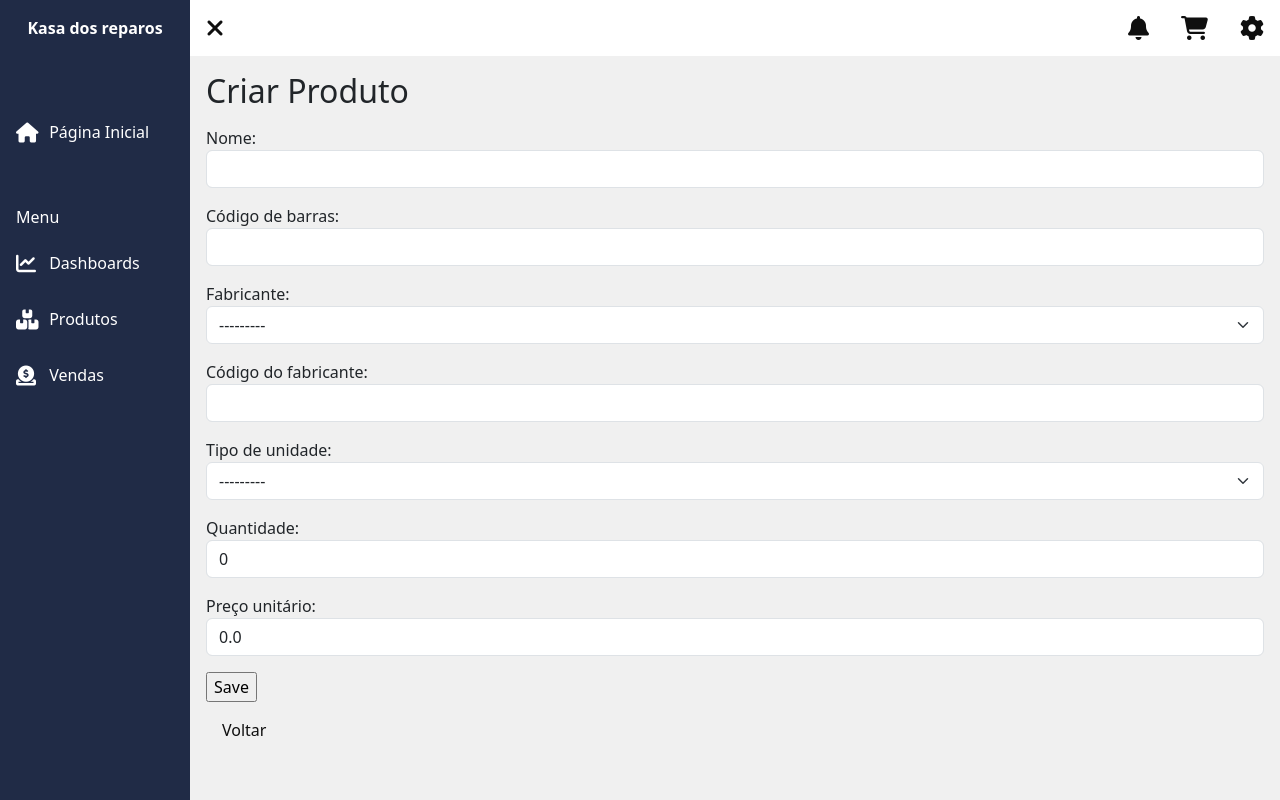
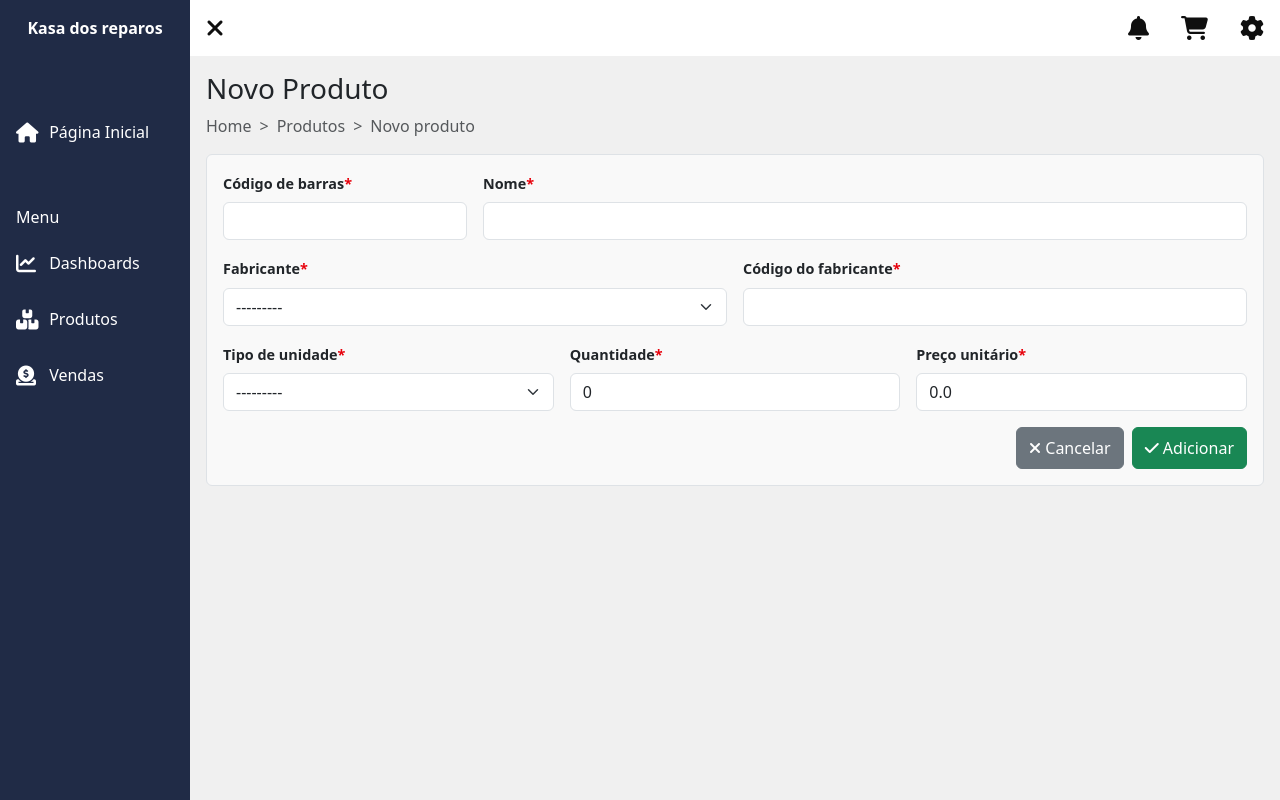
Before and after one commit to gustavolaires/kdr-erp, a Django app: page /products/create/ in a window 1280 px wide. Run offline with Django 5.2, Linux system fonts and the light colour scheme; tables that the repository leaves empty hold one stand-in row (values such as "Sample post"); some libraries are stand-ins or nearby versions.

Commit message:
Refatoração da página de criação de produtos

```diff
--- a/stock/templates/product/create.html
+++ b/stock/templates/product/create.html
@@ -2,20 +2,105 @@
 {% load static %}
 
 {% block head %}
-    <title>Criar Produto</title>
+    <title>Novo Produto</title>
 {% endblock %}
 
 {% block content %}
-    <h2>Criar Produto</h2>
+    <!-- title -->
+    <h3>Novo Produto</h3>
 
-    <div class="py-2">
+    <!-- breadcrumb -->
+    <div style="--bs-breadcrumb-divider: '>';" aria-label="breadcrumb">
+        <ol class="breadcrumb text-nowrap">
+            <li class="breadcrumb-item"><a href="{% url 'home' %}">Home</a></li>
+            <li class="breadcrumb-item"><a href="{% url 'product-list' %}">Produtos</a></li>
+            <li class="breadcrumb-item active" aria-current="page">Novo produto</li>
+        </ol>
+    </div>
+
+    <!-- main data -->
+    <div class="border rounded-2 p-3" style="background-color: var(--neutral50);">
+        <form method="post" id="update-product">
+            {% csrf_token %}
+
+            <div class="row g-3">
+                <div class="col-lg-3">
+                    {{ form.bar_code.errors }}
+                    <label for="{{ form.bar_code.id_for_label }}" class="form-label text-nowrap">
+                        {{ form.bar_code.label }}{% if form.bar_code.field.required %}<span class="field-required">*</span>{% endif %}
+                    </label>
+                    {{ form.bar_code }}
+                </div>
+                <div class="col-lg-9">
+                    {{ form.name.errors }}
+                    <label for="{{ form.name.id_for_label }}" class="form-label text-nowrap">
+                        {{ form.name.label }}{% if form.name.field.required %}<span class="field-required">*</span>{% endif %}
+                    </label>
+                    {{ form.name }}
+                </div>
+
+                <div class="col-lg-6">
+                    {{ form.manufacturer.errors }}
+                    <label for="{{ form.manufacturer.id_for_label }}" class="form-label text-nowrap">
+                        {{ form.manufacturer.label }}{% if form.manufacturer.field.required %}<span class="field-required">*</span>{% endif %}
+                    </label>
+                    {{ form.manufacturer }}
+                </div>
+                <div class="col-lg-6">
+                    {{ form.manufacturer_code.errors }}
+                    <label for="{{ form.manufacturer_code.id_for_label }}" class="form-label text-nowrap">
+                        {{ form.manufacturer_code.label }}{% if form.manufacturer_code.field.required %}<span class="field-required">*</span>{% endif %}
+                    </label>
+                    {{ form.manufacturer_code }}
+                </div>
+
+                <div class="col-lg-4">
+                    {{ form.unit_type.errors }}
+                    <label for="{{ form.unit_type.id_for_label }}" class="form-label text-nowrap">
+                        {{ form.unit_type.label }}{% if form.unit_type.field.required %}<span class="field-required">*</span>{% endif %}
+                    </label>
+                    {{ form.unit_type }}
+                </div>
+                <div class="col-lg-4">
+                    {{ form.amount.errors }}
+                    <label for="{{ form.amount.id_for_label }}" class="form-label text-nowrap">
+                        {{ form.amount.label }}{% if form.amount.field.required %}<span class="field-required">*</span>{% endif %}
+                    </label>
+                    {{ form.amount }}
+                </div>
+                <div class="col-lg-4">
+                    {{ form.unit_price.errors }}
+                    <label for="{{ form.unit_price.id_for_label }}" class="form-label text-nowrap">
+                        {{ form.unit_price.label }}{% if form.unit_price.field.required %}<span class="field-required">*</span>{% endif %}
+                    </label>
+                    {{ form.unit_price }}
+                </div>
+            </div>
+        </form>
+
+        <!-- form action buttons -->
+        <div class="mt-3">
+            <div class="d-flex justify-content-end gap-2">
+                <a class="d-block-inline btn btn-secondary rounded-2 py-2" role="button" href="{% url 'product-list' %}">
+                    <span>
+                        <i class="fa-solid fa-xmark"></i>
+                    </span>
+                    <span class="text-nowrap">Cancelar</span>
+                </a>
+                <button type="submit" form="update-product" class="btn btn-success rounded-2 py-2">
+                    <span>
+                        <i class="fa-solid fa-check"></i>
+                    </span>
+                    <span class="text-nowrap">Adicionar</span>
+                </button>
+            </div>
+        </div>
+    </div>
+
+    <!-- <div class="py-2">
         <form method="post">{% csrf_token %}
             {{ form.as_p }}
             <input type="submit" value="Save">
         </form>
-    </div>
-
-    <div class="d-inline-block px-3 py-2 mb-2 my-class">
-        <a href="{% url 'product-list' %}">Voltar</a>
-    </div>
+    </div> -->
 {% endblock %}
--- a/stock/templates/product/update.html
+++ b/stock/templates/product/update.html
@@ -97,6 +97,4 @@
             </div>
         </div>
     </div>
-
-
 {% endblock %}
```
